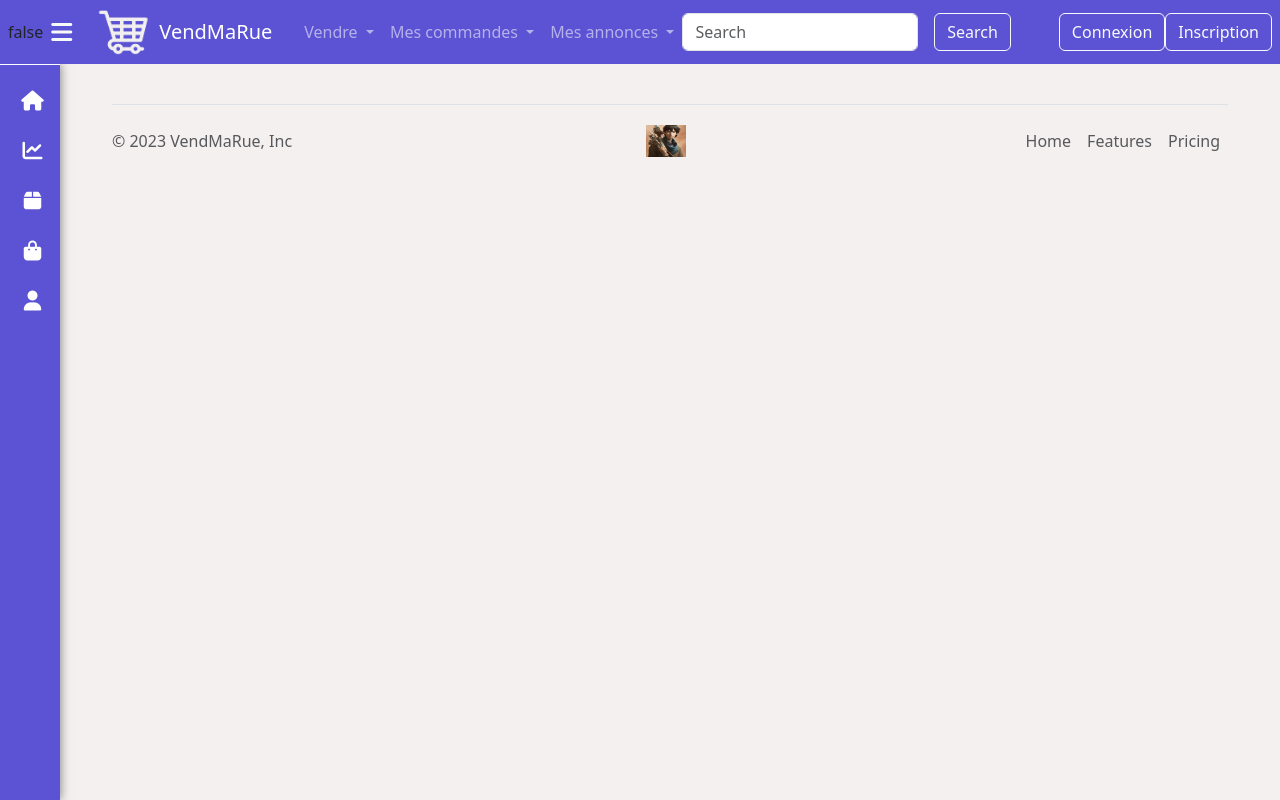
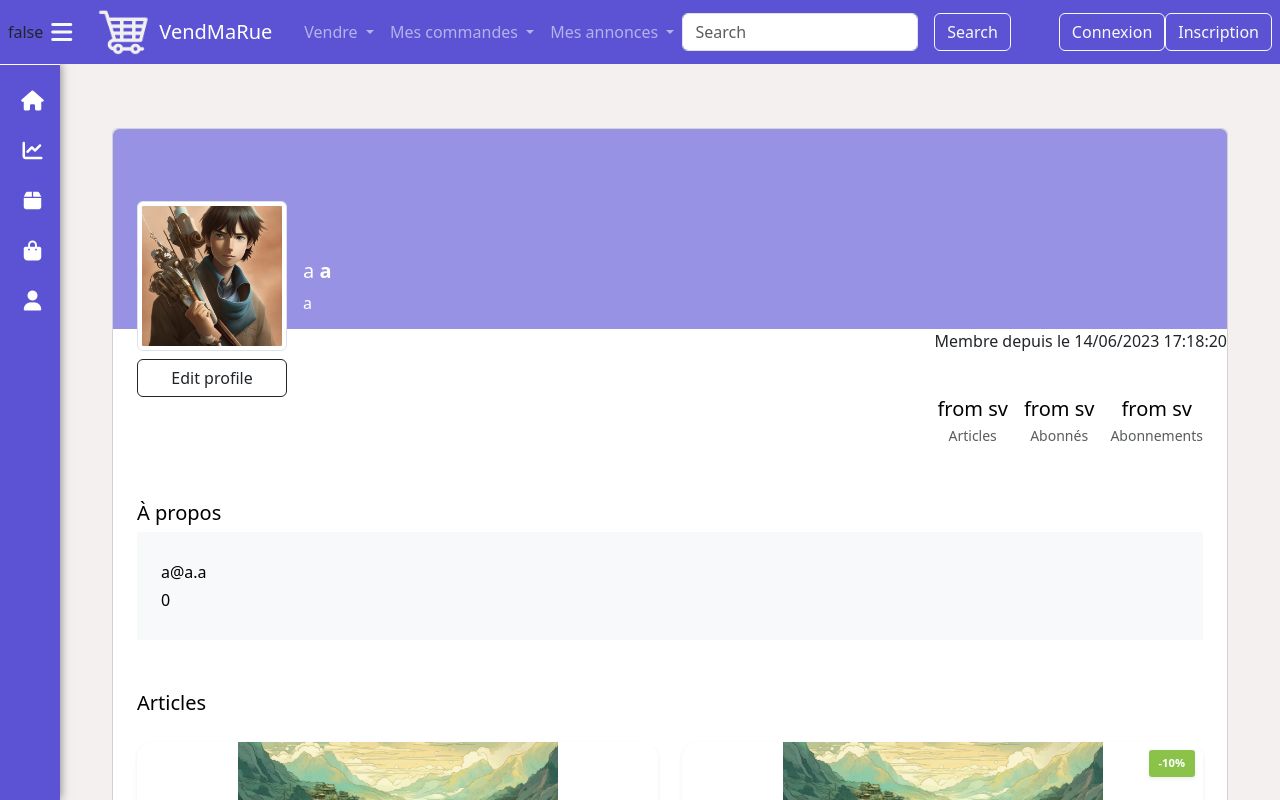
Before and after one commit to Albroy/WE4B-Project, an Angular app in the folder VendMaRue/: page /profil/1 in a window 1280 px wide. Shown: the top 800 px of the page. Built offline with nearby package versions, Linux system fonts and the light colour scheme; data requests are answered from the project's data file.

Commit message:
correction session tant que pas refresh token present

```diff
--- a/VendMaRue/src/app/profil/profil.component.ts
+++ b/VendMaRue/src/app/profil/profil.component.ts
@@ -25,14 +25,25 @@
 
     //Chargement du profil de l'utilisateur
 
-    this.userlist = this.userService.users;
+    this.userService.getUser().subscribe(data => {
+      this.userlist = data;
+      for (let i = 0; i < this.userlist.length; i++) {
+        if (this.userlist[i].id === this.user_idx) {
+          this.user = this.userlist[i];
+          break;
+        }
+      }
+
+
+    });
+    /*this.userlist = this.userService.users;
     for (let i = 0; i < this.userlist.length; i++) {
       if (this.userlist[i].id === this.user_idx) {
         console.log("found");
         this.user = this.userlist[i];
         break;
       }
-    }
+    }*/
 
 
     //Chargement des posts de l'utilisateur
@@ -41,7 +52,7 @@
 
       this.cardlist = this.cardlist.filter(card => card.userid === this.user_idx);
 
-      console.log(this.cardlist.length + " cards trouvées");
+      /*console.log(this.cardlist.length + " cards trouvées");*/
     });
   }
 }
--- a/VendMaRue/src/app/settings/settings.component.ts
+++ b/VendMaRue/src/app/settings/settings.component.ts
@@ -79,9 +79,6 @@
       this.user.user_desc ? this.user.user_desc : this.user.user_desc = "";
       this.userService.updateUser(this.user.id, this.filename, this.user.user_surname, this.user.user_name, this.user.user_phone, this.user.user_loc, this.user.user_desc).subscribe(data => {
         this.user = data;
-/*
-        console.log(this.user);
-*/
         this.userService.getData();
       });
       //UPDATE SESSION
@@ -91,27 +88,23 @@
     }
   }
   onSubmitMdp() {
-/*
-    console.log("ispasswordvalid : "+this.isPasswordValid());
-*/
     if (this.isPasswordValid().valid) {
-/*
-      console.log(this.user.user_pwd+ " "+this.pwd+" " +this.newpwdtmp);
-*/
+
       //Changement MDP : DB
       this.userService.updatePwd(this.user.id, this.newpwdtmp).subscribe(data => { this.user = data });
+      this.userService.getUser().subscribe(data => {
+        const userlist : User[]= data;
+        for (let i = 0; i < userlist.length; i++) {
+          if (userlist[i].id === this.user.id) {
+            console.log("found");
+            this.user = userlist[i];
+            break;
+          }
+        }
+        this.userService.createUserSession(this.user.user_email, this.newpwd)
 
-/*
-      console.log(this.user.user_pwd+ " "+this.pwd+ " "+this.newpwdtmp);
-*/
-      this.userService.createUserSession(this.user.user_email, this.newpwd);
-/*
-      console.log("session : "+sessionStorage.getItem('user'));
-*/
-      console.log("coucou je vais changer de page "+this.user.id)
+      });
       this.router.navigateByUrl('/profil/:'+this.user.id)
-
-      // window.location.reload();
     }
   }
 
--- a/VendMaRue/src/app/user.service.ts
+++ b/VendMaRue/src/app/user.service.ts
@@ -1,6 +1,6 @@
 import {Injectable, OnInit} from '@angular/core';
-import { HttpClient } from '@angular/common/http';
-import { User } from '../classes/User';
+import {HttpClient} from '@angular/common/http';
+import {User} from '../classes/User';
 import {async, delay, Observable} from 'rxjs';
 import * as bcrypt from 'bcryptjs';
 
@@ -10,41 +10,36 @@
 export class UserService {
   users: User[] = [];
   list_length!: number;
-  lastid:number=0;
-  url :string ='http://localhost:3000/Users';
+  lastid: number = 0;
+  url: string = 'http://localhost:3000/Users';
+
   constructor(private http: HttpClient) {
     this.getDataLength();
     this.getData();
   }
 
-  getData(){
-    this.http.get<User[]>(this.url).subscribe(users => {this.users=users; console.log("GETDATA ",this.users);});
+  getData() {
+    this.http.get<User[]>(this.url).subscribe(users => {
+      this.users = users;
+    });
+  }
+
+  getUser(): Observable<User[]> {
+    return this.http.get<User[]>(this.url)
   }
 
   getDataLength() {
-      this.list_length = this.users.length;
+    this.list_length = this.users.length;
   }
 
   addUser(user: User): Observable<User> {
     return this.http.post<User>(this.url, user);
   }
 
-  async createUserSession(email: string, password: string) {
-    console.log("Entrée fonction session : "+email+" "+password);
-/*
-    sessionStorage.getItem('user') ? sessionStorage.clear() : console.log("Pas de session");
-*/
-
-    await new Promise<void>((resolve) => {
-      this.getData();
-      console.log(this.users);
-      resolve();
-    });
-
+  createUserSession(email: string, password: string) {
     const user = this.users.find(u => u.user_email === email && bcrypt.compareSync(password, u.user_pwd));
-    console.log("User found : "+ user);
     if (user) {
-      console.log(" on crée la session User : " + user + " : compareSync : " + bcrypt.compareSync(password,user.user_pwd));
+      console.log(" on crée la session User : " + user + " : compareSync : " + bcrypt.compareSync(password, user.user_pwd));
       sessionStorage.setItem('user', JSON.stringify(user));
     }
   }
@@ -91,16 +86,26 @@
       sessionStorage.removeItem('user');
     }
   }
-  updatePwd(id : number, user_pwd : string): Observable<User> {
-    console.log("on est dans updatePwd et on a id : "+id + " password : "+ user_pwd);
-    return this.http.patch<User>(this.url+`/${id}`,{user_pwd});
+
+  updatePwd(id: number, user_pwd: string): Observable<User> {
+    console.log("on est dans updatePwd et on a id : " + id + " password : " + user_pwd);
+    return this.http.patch<User>(this.url + `/${id}`, {user_pwd});
   }
-  updateUser(id : number,user_pp:string,user_surname:string,user_name:string,user_phone:number,user_loc:string,user_desc:string): Observable<User> {
+
+  updateUser(id: number, user_pp: string, user_surname: string, user_name: string, user_phone: number, user_loc: string, user_desc: string): Observable<User> {
     //update SessionUser
-    return this.http.patch<User>(this.url+`/${id}`, {user_pp,user_surname,user_name,user_phone,user_loc,user_desc});
+    return this.http.patch<User>(this.url + `/${id}`, {
+      user_pp,
+      user_surname,
+      user_name,
+      user_phone,
+      user_loc,
+      user_desc
+    });
   }
+
   deleteUser(id: number): Observable<void> {
-    return this.http.delete<void>(this.url+`/${id}`);
+    return this.http.delete<void>(this.url + `/${id}`);
   }
 
 }
--- a/VendMaRue/src/db.json
+++ b/VendMaRue/src/db.json
@@ -243,13 +243,13 @@
     {
       "id": 1,
       "user_pp": "../assets/images/user.png",
-      "user_name": "z",
-      "user_surname": "z",
-      "user_email": "z@z.z",
+      "user_name": "a",
+      "user_surname": "a",
+      "user_email": "a@a.a",
       "user_phone": 0,
-      "user_acc_date": "2023-06-14T16:40:35.855Z",
-      "user_loc": "z",
-      "user_pwd": "$2a$10$ce9oR96T0AtdalupX9plDOngVq2FiKR4783KoNxT9wORjjlrDYZJG"
+      "user_acc_date": "2023-06-14T17:18:20.963Z",
+      "user_loc": "a",
+      "user_pwd": "$2a$10$qhouUFdHOO9OVCahGUhgc.ZmX/CzDM4MmTOILxKVccgQsccTtKajS"
     }
   ]
 }
```
